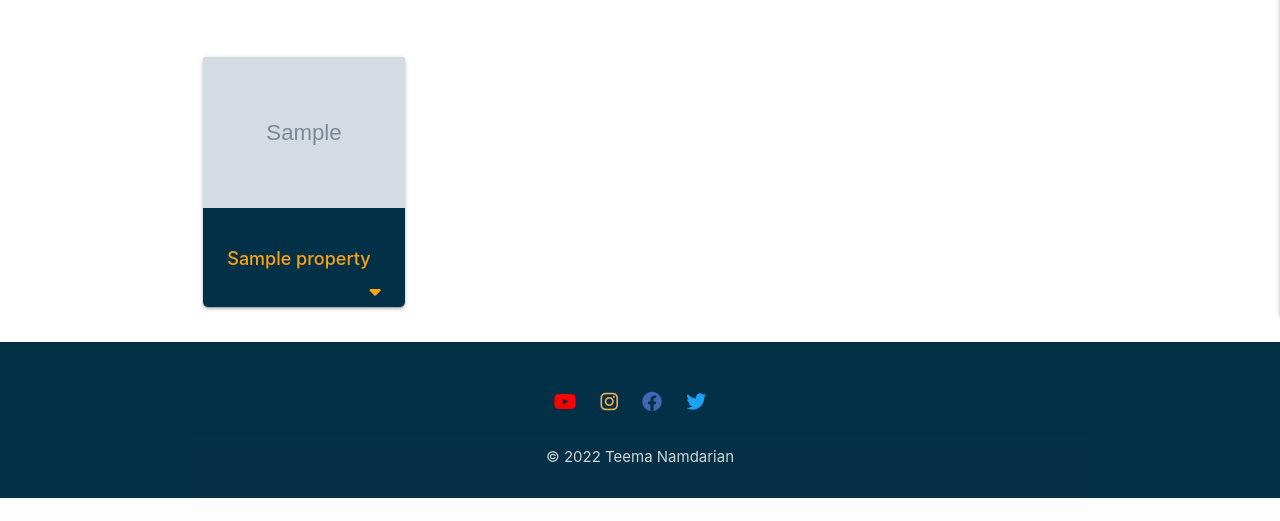
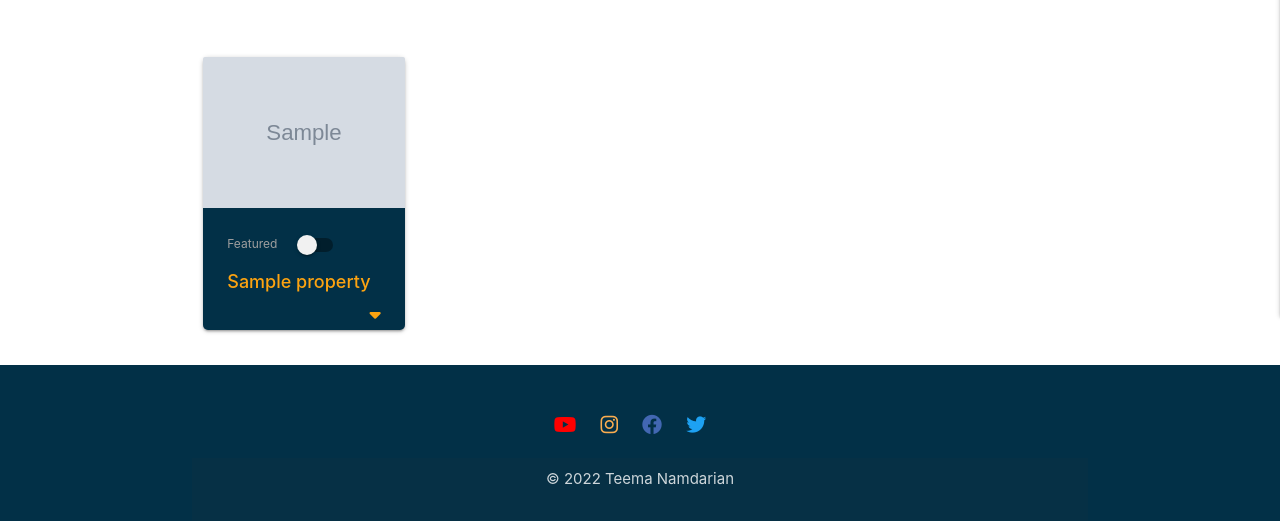
Before and after one commit to TNamdarian/seven-terraces, a Flask app: page /search in a window 1280 px wide. Shown: the part 544-1065 px from the top of the page. Before the commit the page ends 1042 px from the top, so only its background shows below. Run offline with Flask 2, Linux system fonts and the light colour scheme; grey boxes marked "Sample" are stand-in pictures; a database or web service that is not in the repository returns one stand-in record (values such as "Sample title"); some libraries are stand-ins or nearby versions.

Commit message:
Add a featured switch functionality

```diff
--- a/app.py
+++ b/app.py
@@ -23,15 +23,27 @@ mongo = PyMongo(app)
 
 # --- ADMIN USER FUNCTION --- #
 def admin():
+    """ Verify is user is in session and is the admin user
+    """
     return session['user'] == 'admin'
 
 
 # --- READ PROPERTIES FUNCTIONALITY --- #
-@app.route("/")
 @app.route("/get_properties")
 def get_properties():
     properties = list(mongo.db.properties.find())
     return render_template("properties.html", properties=properties)
+
+
+@app.route("/update_property_feature/<property_id>", methods=["POST"])
+def update_property_feature(property_id):
+    """ Update property feature
+    """
+    # import pdb;pdb.set_trace()
+    featured = request.json['featured']
+    result = mongo.db.properties.update_one(
+        {"_id": ObjectId(property_id)}, {"$set": {"featured": featured }})
+    return result
 
 
 # --- SIGN UP / REGISTER FUNCTIONALITY --- #
@@ -78,11 +90,11 @@ def login():
             # ensure hashed password matches user input
             if check_password_hash(
                     existing_user["password"], request.form.get("password")):
-                        session["user"] = request.form.get("username").lower()
-                        flash("Welcome, {}".format(
-                            request.form.get("username")))
-                        return redirect(url_for(
-                            "profile", username=session["user"]))
+                session["user"] = request.form.get("username").lower()
+                flash("Welcome, {}".format(
+                    request.form.get("username")))
+                return redirect(url_for(
+                    "profile", username=session["user"]))
             else:
                 # invalid password match
                 flash("Incorrect Username and/or Password")
@@ -150,7 +162,8 @@ def edit_property(property_id):
             "img_link": request.form.get("img_link"),
             "created_by": session["user"]
         }
-        mongo.db.properties.update_one({"_id": ObjectId(property_id)}, {"$set": submit})
+        mongo.db.properties.update_one(
+            {"_id": ObjectId(property_id)}, {"$set": submit})
         flash("Property successfully updated")
 
     property = mongo.db.properties.find_one({"_id": ObjectId(property_id)})
@@ -205,6 +218,8 @@ def admin_dashboard():
 @app.route('/')
 @app.route("/get_featured_properties")
 def get_featured_properties():
+    """
+    """
     featured_properties = list(mongo.db.featured_properties.find())
 
     for featured_property in featured_properties:
@@ -238,7 +253,7 @@ def add_featured_property():
                     "featured_description"),
                 "featured_added_date": request.form.get("featured_added_date"),
                 "featured_img": request.form.get("featured_img")
-                }
+            }
             mongo.db.featured_properties.insert_one(featured_property)
             flash("Featured Property Successfully Added")
             return redirect(url_for("get_featured_properties"))
@@ -260,7 +275,7 @@ def edit_featured_property(featured_property_id):
                                                     request.form.get(
                                                         "category_name")})
             submit = {
-                 "category_name": ObjectId(category['_id']),
+                "category_name": ObjectId(category['_id']),
                 "featured_name": request.form.get("featured_name"),
                 "featured_description": request.form.get(
                     "featured_description"),
@@ -268,7 +283,7 @@ def edit_featured_property(featured_property_id):
                 "featured_img": request.form.get("featured_img")
             }
             mongo.db.featured_properties.update_one({
-                                "_id": ObjectId(featured_property_id)}, {"$set": submit})
+                "_id": ObjectId(featured_property_id)}, {"$set": submit})
             flash("The Featured property was successfully edited and updated")
             return redirect(url_for("get_featured_properties"))
         featured_property = mongo.db.featured_properties.find_one({
@@ -286,7 +301,8 @@ def edit_featured_property(featured_property_id):
 # --- DELETE A FEATURED PROPERTY FUNCTIONALITY --- #
 @app.route("/delete_featured_property/<featured_property_id>")
 def delete_featured_property(featured_property_id):
-    mongo.db.featured_properties.delete_one({"_id": ObjectId(featured_property_id)})
+    mongo.db.featured_properties.delete_one(
+        {"_id": ObjectId(featured_property_id)})
     flash("The Featured property was successfully deleted")
     return redirect(url_for("get_featured_properties"))
 
@@ -318,7 +334,8 @@ def edit_category(category_id):
             submit = {
                 "category_name": request.form.get("category_name")
             }
-            mongo.db.categories.update_one({"_id": ObjectId(category_id)}, {"$set": submit})
+            mongo.db.categories.update_one(
+                {"_id": ObjectId(category_id)}, {"$set": submit})
             flash("Category Successfully Updated")
             return redirect(url_for("admin_dashboard"))
 
@@ -352,7 +369,7 @@ def change_password(username):
     if session:
         return redirect(url_for("get_properties"))
     return redirect(url_for(
-                        "profile", username=session["user"]))
+        "profile", username=session["user"]))
 
 
 # --- DELETE PROFILE FUNCTIONALITY --- #
@@ -374,8 +391,9 @@ def delete_account(user_id):
 
 
 @app.route("/contact")
-# Navigates to contact page
 def contact():
+    """ Navigates to contact page
+    """
     return render_template("contact.html")
 
 
@@ -383,4 +401,4 @@ if __name__ == "__main__":
     app.run(host=os.environ.get("IP"),
             port=int(os.environ.get("PORT")),
             debug=True)
-            # Change this to False before submission #
+    # Change this to False before submission #
--- a/static/js/script.js
+++ b/static/js/script.js
@@ -52,6 +52,21 @@ $(document).ready(function() {
             }
         });
     }
+
+    $("#properties-container").on("click", ".feature-checkbox", (e) => {
+        const propertyId = e.target.dataset.propertyId;
+        const checked = e.target.checked;
+        $.ajax({
+            url: `${BASE_URL}${propertyId}`,
+            method: 'POST',
+            contentType: 'application/json',
+            data: {
+                "featured": checked
+            }
+        }, (data) => {
+            console.log(data);
+        });
+    });
 });
 
 // ..................... Email functionality
--- a/templates/base.html
+++ b/templates/base.html
@@ -103,6 +103,9 @@
     <!-- Materialize Script-->
     <script src="https://cdnjs.cloudflare.com/ajax/libs/materialize/1.0.0/js/materialize.min.js"></script>
     <!-- Custom Scripts -->
+    <script type="text/javascript">
+        const BASE_URL = "{{ url_for('update_property_feature', property_id='') }}";
+    </script>
     <script src="{{ url_for('static', filename='js/script.js') }}"></script>
     <script type="text/javascript" src="https://cdn.jsdelivr.net/npm/@emailjs/browser@3/dist/email.min.js">
     </script>
--- a/templates/properties.html
+++ b/templates/properties.html
@@ -42,7 +42,7 @@
     </div>
     <!-- Property Cards -->
     {% if properties|length > 0 %}
-    <div class="row">
+    <div class="row" id="properties-container">
         {% for property in properties %}
         <div class="col s12 m6 l3">
             <div class="card sticky-action blue-section property-card">
@@ -52,7 +52,15 @@
                 </div>
                 <!-- Card Category -->
                 <div class="card-content">
-                    <h6 class="card-title activator">{{ property.category_name }}<i class="fas fa-caret-down right"></i></h6>
+                    <div class="switch">
+                        <label>
+                            Featured
+                            <input class="feature-checkbox" data-property-id="{{ property._id }}" type="checkbox">
+                            <span class="lever"></span>
+                        </label>
+                    </div>
+                    <h6 class="card-title activator">{{ property.category_name }}<i class="fas fa-caret-down right"></i>
+                    </h6>
                 </div>
                 <!-- Card Reveal -->
                 <div class="card-reveal">
@@ -75,7 +83,8 @@
                     <div class="modal-content">
                         <i class="material-icons prefix" id="delete-warning-icon">error_outline</i>
                         <h3>Delete Property</h3>
-                        <p>Are you sure you want to <u>delete</u> the proprty? If you delete it, you will no longer can see your property!</p>
+                        <p>Are you sure you want to <u>delete</u> the proprty? If you delete it, you will no longer can
+                            see your property!</p>
                     </div>
                     <div class="center-align">
                         <!-- cancel button -->
```
